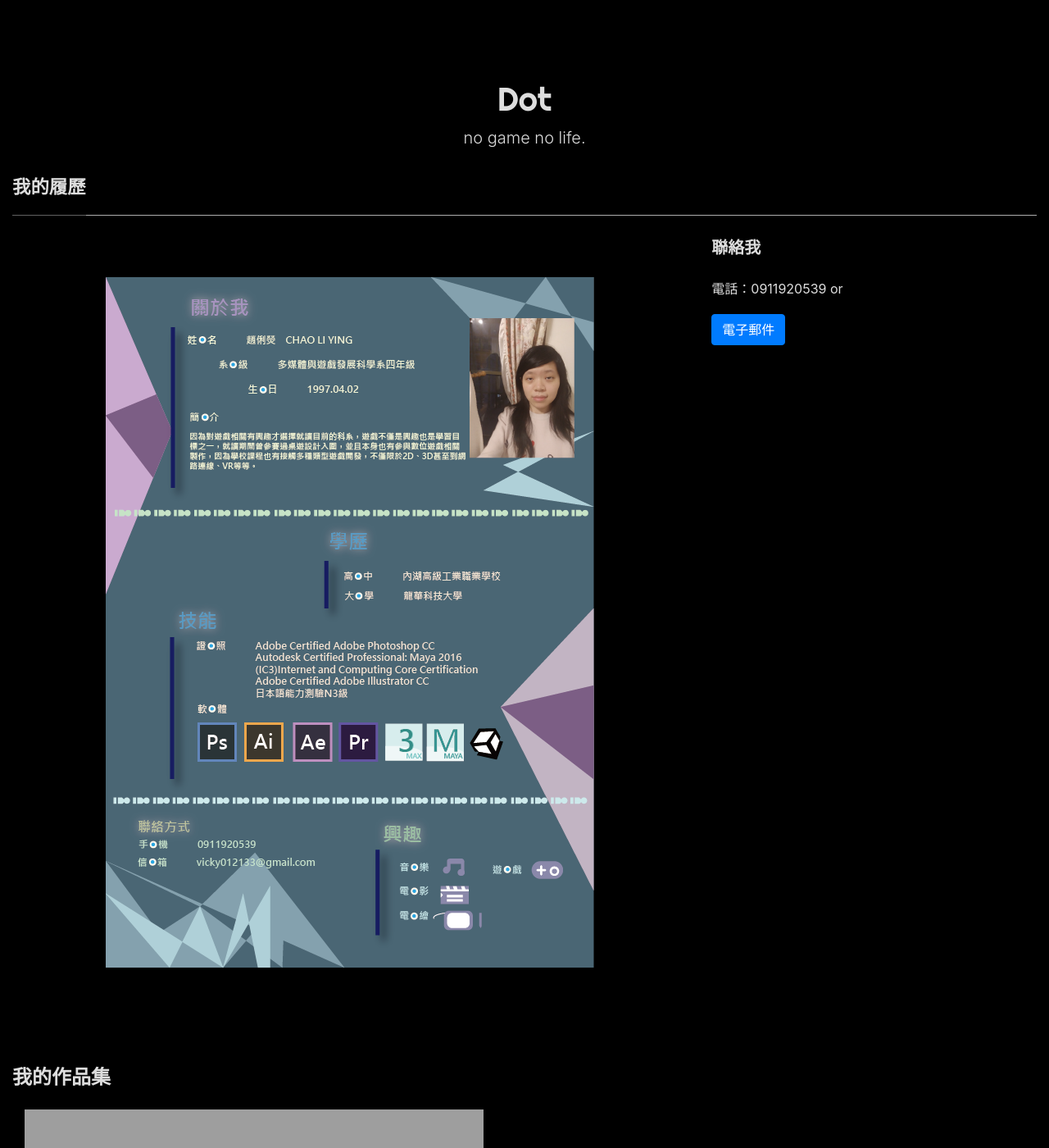
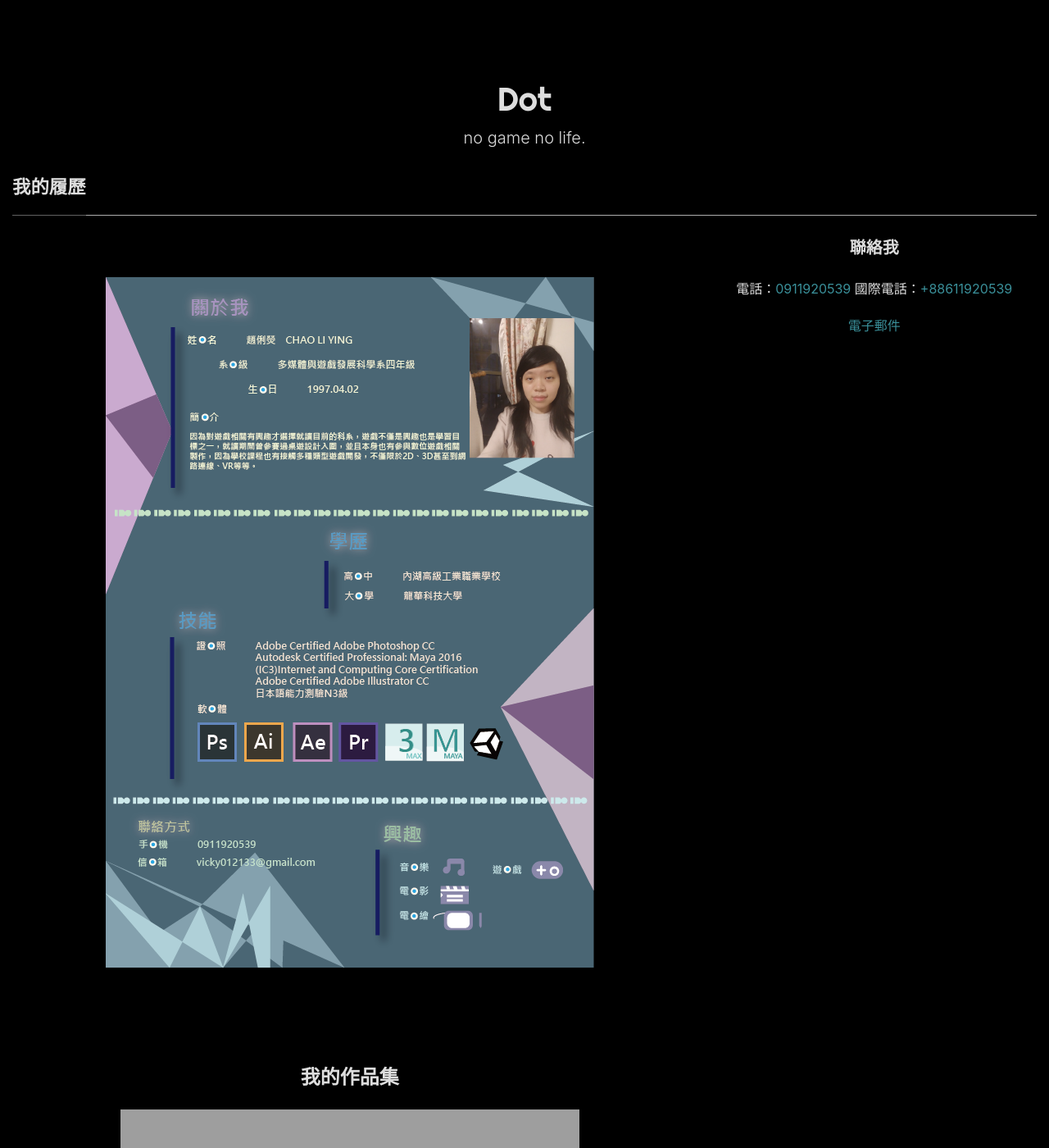
Before and after one commit to dotch01/dotch01.github.io, a Jekyll site: the page built from _pages/about.md, in a window 1280 px wide and 1400 px high. Shown: the whole window at 82% size. Built offline with Jekyll 4.4.1, drawn with Linux system fonts in a browser that asks for light colours; nearby versions of some CDN libraries; comment, search, counter and statistics services are not loaded; grey boxes are pictures that could not be loaded.

Commit message:
make template beautiful
fixed post author title & resume contact information

```diff
--- a/_layouts/post.html
+++ b/_layouts/post.html
@@ -24,14 +24,14 @@ post_class: post-template
                 <!-- Author Box -->
                 {% if page.author %}
                 <div class="row post-top-meta">
-                    <div class="col-xs-12 col-md-3 col-lg-2 text-center text-md-left mb-4 mb-md-0">
+                    <div class="col-xs-12 col-md-3 col-lg-4 text-center text-md-right mb-4 mb-md-0">
                         {% if author.avatar %}
                         <img class="author-thumb" src="{{site.baseurl}}/{{ author.avatar }}" alt="{{ author.display_name }}">
                         {% else %}
                         <img class="author-thumb" src="https://www.gravatar.com/avatar/{{ author.gravatar }}?s=250&d=mm&r=x" alt="{{ author.display_name }}">
                         {% endif %}
                     </div>
-                    <div class="col-xs-12 col-md-9 col-lg-10 text-center text-md-left">
+                    <div class="col-xs-12 col-md-9 col-lg-8 text-center text-md-left">
                         <a target="_blank" class="link-light" href="{{ author.web }}">{{ author.display_name }}</a><a target="_blank" href="{{ author.twitter }}" class="btn follow">Follow</a>
                         <span class="author-description">{{ author.description }}</span>
                     </div>
--- a/_pages/about.md
+++ b/_pages/about.md
@@ -8,29 +8,29 @@ comments: true
 <div class="row justify-content-between">
 <div class="col-md-8">
 
-<p class="mb-5" style="display:block;margin: 24px auto;">
+<p class="mb-5" style="display:block; margin: 24px auto;">
 <div class="postimg" style="margin-bottom:120px;"><img class="shadow-lg" src="{{site.baseurl}}/assets/images/Resume.png" alt="履歷" /></div></p>
 
 
-<h4>我的作品集</h4>
-<div style="padding:inherit; margin-bottom:50px;">
+<h4 style="text-align:center;">我的作品集</h4>
+<div style="margin-bottom:50px; display:table; margin:auto;">
 <iframe width="560" height="315" src="https://www.youtube.com/embed/5x5lXuqSFBs" frameborder="0" allow="accelerometer; autoplay; encrypted-media; gyroscope; picture-in-picture" allowfullscreen></iframe>
 </div>
 
-<h4>我的部落格</h4>
+<h4 style="text-align:center; margin-top:100px;">我的部落格</h4>
 
-<p>有興趣瀏覽我的部落格都有些什麼，請點擊<a href="{{ site.baseurl }}/index.html">這裡</a>。</p>
+<p style="text-align:center;">有興趣瀏覽我的部落格都有些什麼，請點擊<a href="{{ site.baseurl }}/index.html">這裡</a>。</p>
 
 </div>
 
 <div class="col-md-4">
 
-<div class="sticky-top sticky-top-80">
+<div style="text-align:center;" class="sticky-top sticky-top-80">
 <h5>聯絡我</h5>
 
-<p>電話：0911920539 or</p>
+<p>電話：<a href="tel:0911920539">0911920539</a> 國際電話：<a href="tel:+88611920539">+88611920539</a></p>
 
-<a target="_blank" href="mailto:vicky012133@gmail.com" class="btn btn-primary">電子郵件</a>
+<a target="_blank" href="mailto:vicky012133@gmail.com">電子郵件</a>
 
 </div>
 </div>
--- a/assets/css/screen.css
+++ b/assets/css/screen.css
@@ -893,6 +893,7 @@ iframe {
     transition: opacity .25s;
     background: #f2f2f2;
     outline: 0 none;
+    width: 100%;
 }
 
 .lazyimg[data-src],
```
